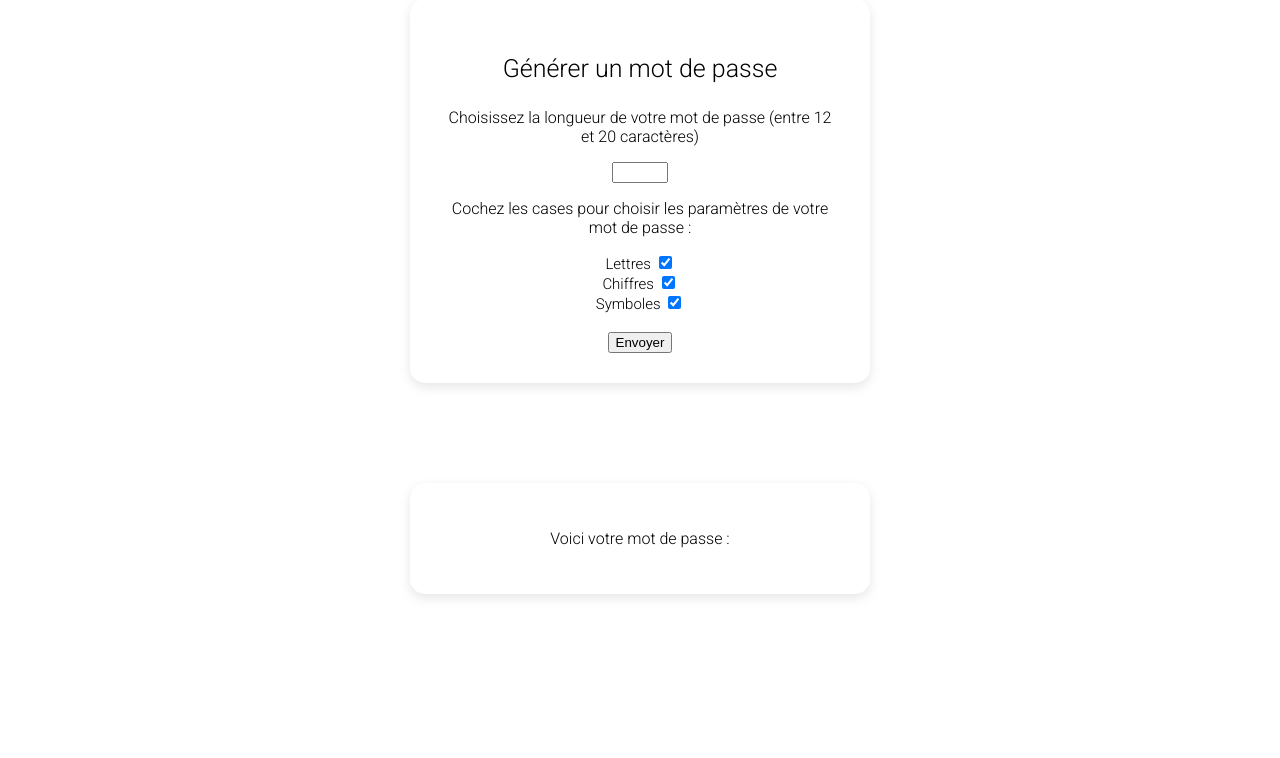
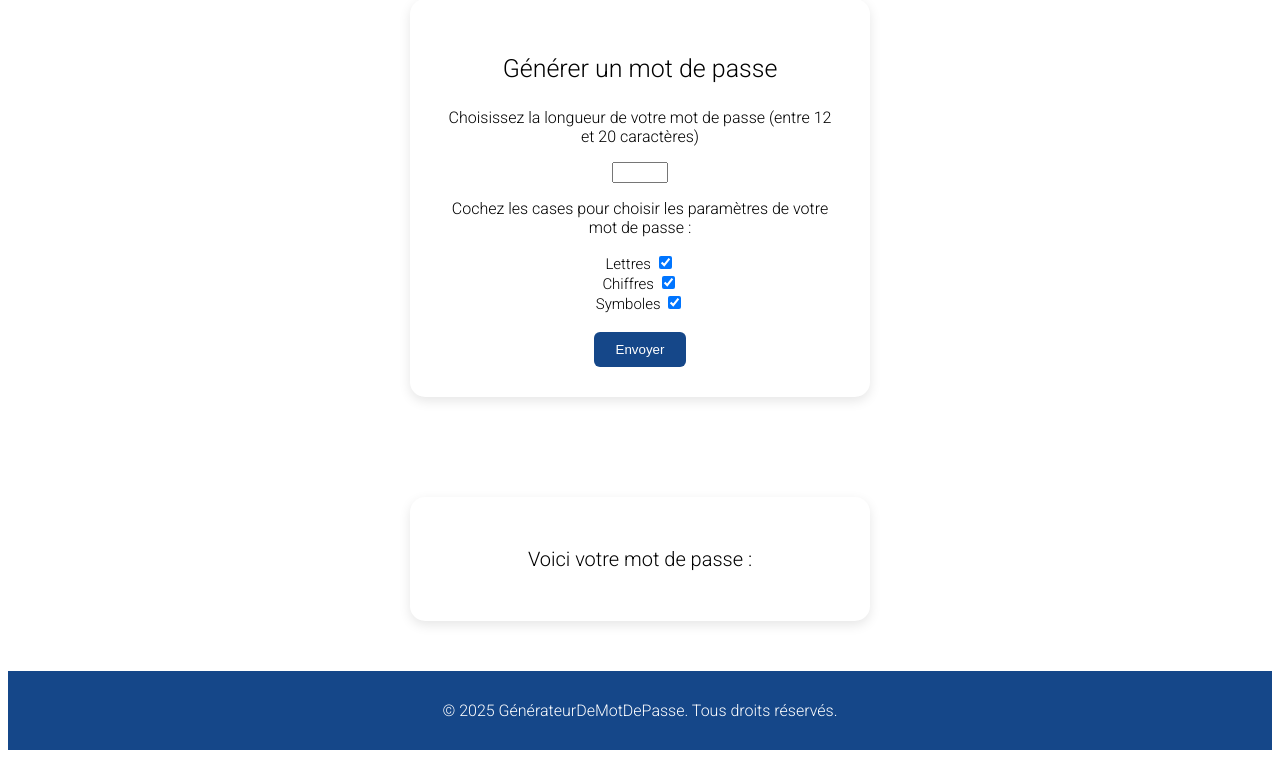
Before and after one commit to ophechk/Generator, a PHP site: page / in a window 1280 px wide. Shown: the part 271-1029 px from the top of the page. Before the commit the page ends 869 px from the top, so only its background shows below. Run offline with PHP 8.4, Linux system fonts and the light colour scheme.

Commit message:
add css button

```diff
--- a/index.php
+++ b/index.php
@@ -28,7 +28,7 @@
                     <label class="text">Chiffres <input type="checkbox" name="chiffres" checked></label><br>
                     <label class="text">Symboles <input type="checkbox" name="symboles" checked></label><br><br>
 
-                    <button type="submit">Envoyer</button>
+                    <button class="button">Envoyer</button>
                 </div>
             </div>
         </form>
@@ -38,14 +38,12 @@
         </div>
 
 
-
-
     </main>
 
 </body>
 
-<footer>
-
+<footer class="footer">
+    © 2025 GénérateurDeMotDePasse. Tous droits réservés.
 </footer>
 
 </html>
--- a/style.css
+++ b/style.css
@@ -22,7 +22,7 @@ p.form{
 }
 
 p.resultat{
-
+    font-size: 20px;
 }
 
 label.text{
@@ -57,6 +57,29 @@ div.resultat{
   text-align: center;
 }
 
-button{
 
+.footer {
+  background-color: #154789;
+  color: white;
+  text-align: center;
+  padding: 30px 0;
+  font-size: 16px;
 }
+
+/* From Uiverse.io by zjssun */
+.button {
+  display: block;
+  margin: 0 auto;
+  padding: 10px 22px;
+  border-radius: 6px;
+  border: none;
+  color: #fff;
+  cursor: pointer;
+  background-color: #154789;
+  transition: all 0.2s ease;
+  text-align: center;
+}
+
+.button:hover {
+  background-color: #0d2e5a; /* couleur un peu plus foncée au hover */
+}
```
